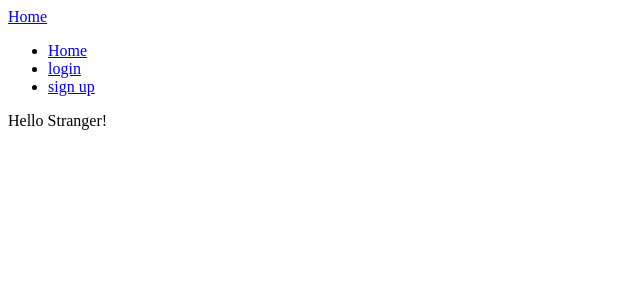
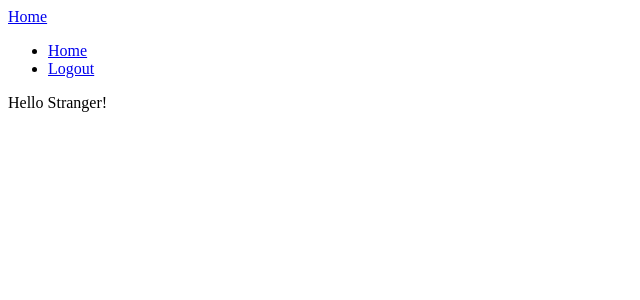
Before and after one commit to davideliason/passport-mern, a React (Create React App) app in the folder client/: page / in a window 1280 px wide. Shown: the top 300 px of the page, without its empty margins (0-640 px from the left). Built offline with nearby package versions, Linux system fonts and the light colour scheme.

Commit message:
pass _logout click handler from App to child Logout component

```diff
--- a/client/src/App.js
+++ b/client/src/App.js
@@ -54,7 +54,7 @@ class App extends Component {
   constructor() {
 		super()
 		this.state = {
-			loggedIn: false,
+			loggedIn: true,
 			user: null
 		}
 		this._logout = this._logout.bind(this)
@@ -77,7 +77,7 @@ class App extends Component {
          <nav>
            <Link to="/"> Home</Link>
          </nav>
-         <DisplayLoggedOutLinks loggedIn={this.state.loggedIn} />
+         <DisplayLoggedOutLinks loggedIn={this.state.loggedIn} _logout={this._logout} />
          <div>
            <Route path="/signup" component={SignupForm} />
            <Route
```
